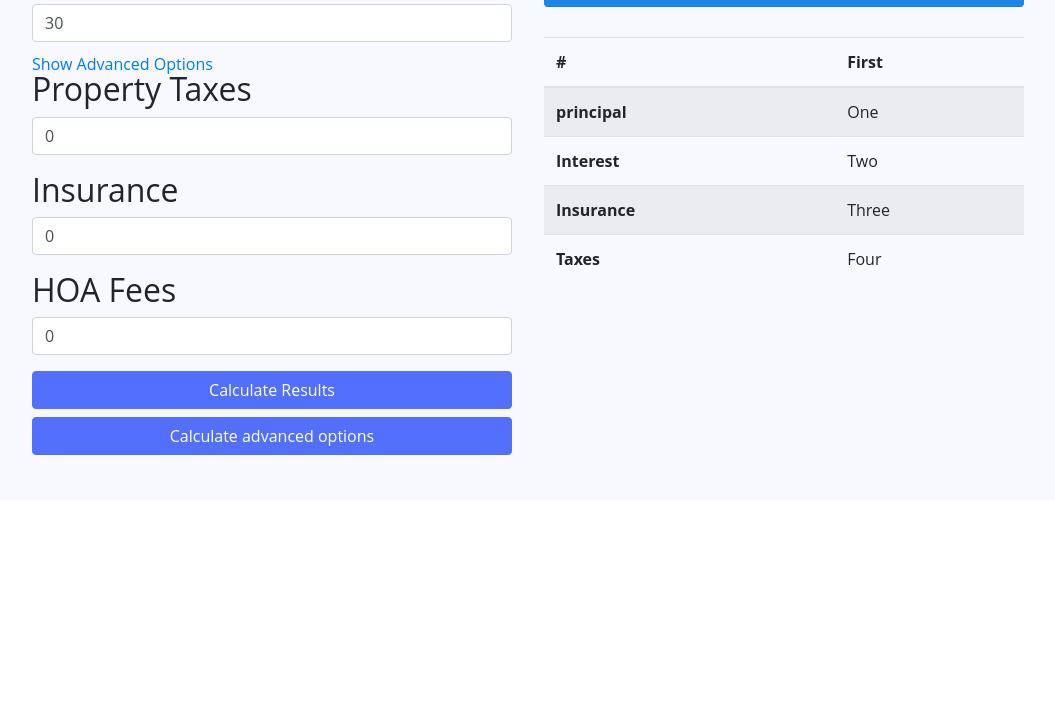
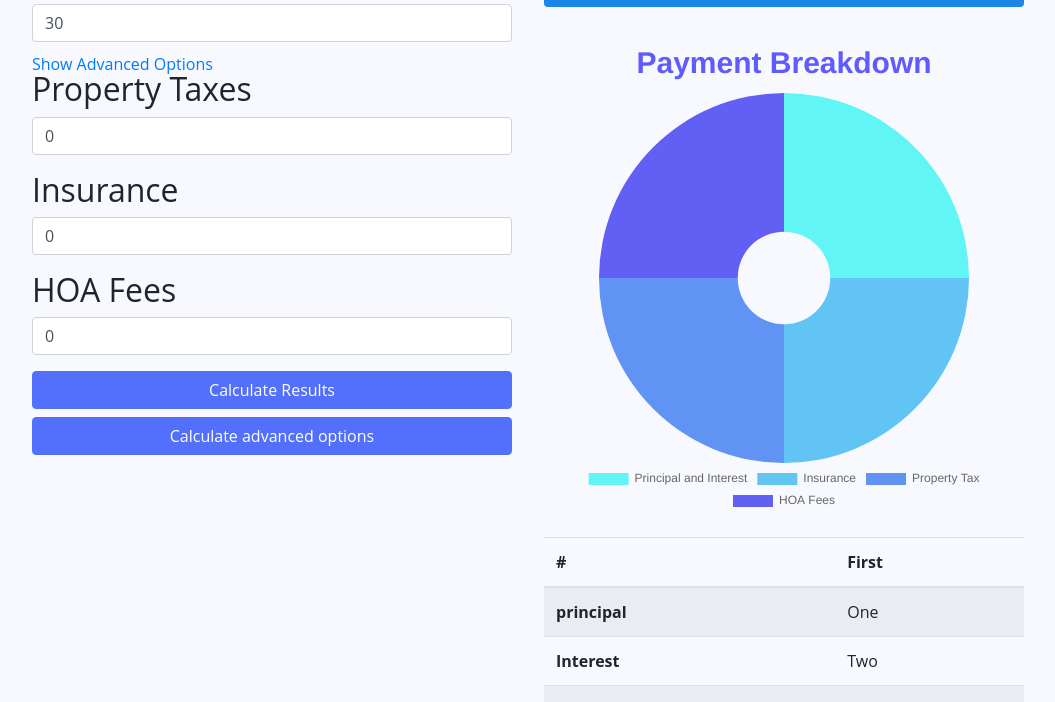
Before and after one commit to ryanevans253/calculator, a plain HTML site: page mortgage.html in a window 1280 px wide. Shown: the part 650-1352 px from the top of the page, without its empty margins (112-1167 px from the left). Before the commit the page ends 1150 px from the top, so only its background shows below. Drawn offline with nearby package versions, Linux system fonts and the light colour scheme.

Commit message:
added mortgage chart

```diff
--- a/css/teststyle.css
+++ b/css/teststyle.css
@@ -311,3 +311,8 @@ form{
 .white-text {
 	color: white;
 }
+
+
+.chart {
+	margin-bottom: 20px;
+}
--- a/js/mortgage.js
+++ b/js/mortgage.js
@@ -37,7 +37,10 @@ function calculateAdvancedOptions() {
 
     document.getElementById('monthlyMortgagePayment').innerHTML = "$" + totalMonthlyPayment.toFixed(0);
 
+}
 
+function principalAndInterest () {
+    let prin
 }
 
 
@@ -52,3 +55,50 @@ function showOptions() {
     x.style.display = "block";
   }
 }
+
+
+var donutMortgageChart = document.getElementById('mortgageChart').getContext('2d');
+var mortgageChart = new Chart(donutMortgageChart, {
+    type: 'doughnut',
+    options: {
+        cutoutPercentage: 25,
+        legend: {
+            position: 'bottom',
+        },
+        title: {
+            display: true,
+            text: 'Payment Breakdown',
+            fontSize: 30,
+            padding: 10,
+            fontColor: 'rgba(95, 91, 255, 1)',
+        },
+    },
+    data: {
+        labels: ['Principal and Interest', 'Insurance', 'Property Tax', 'HOA Fees'],
+
+        datasets: [{
+            label: '% of Sales Price',
+            data: [1,1,1,1],
+            backgroundColor: [
+                'rgba(97,245,245)',                        // 'rgba(62, 162, 168)',
+                'rgba(98,195,245)',                        // 'rgba(240, 90, 31)',
+                'rgba(97,147,245)',                        // 'rgba(255, 198, 46)',
+                'rgba(98,96,244)',                        // 'rgba(92, 92, 91)',
+                // 'rgba(99,49,245)',                        // 'rgba(163, 207, 209)',
+                                        // 'rgba(248, 160, 112)',
+                                        // 'rgba(255, 228, 166)',
+                                        // 'rgba(155, 158, 160)'
+            ],
+            borderWidth: 0,
+        }]
+    },
+});
+
+
+function updateAll(chart) {
+    chart.data.datasets[0].data[0] = document.getElementById('inputPurchaseClosingCosts').value;
+    chart.data.datasets[0].data[1] = document.getElementById('inputSaleClosingCosts').value;
+    chart.data.datasets[0].data[2] = document.getElementById('inputRepair').value;
+    chart.data.datasets[0].data[3] = calculateCommission().toFixed(0);
+    chart.update();
+}
--- a/mortgage.html
+++ b/mortgage.html
@@ -92,6 +92,9 @@
 								<p class="estimateHighlight">Total Payments<span id="totalPayments">$</span></p>
 							</div>
 						</div>
+						<div class="chart">
+							<canvas id="mortgageChart" width="400" height="400"></canvas>
+						</div>
 						<table class="table table-striped table-hover">
 						  <thead>
 						    <tr>
```
